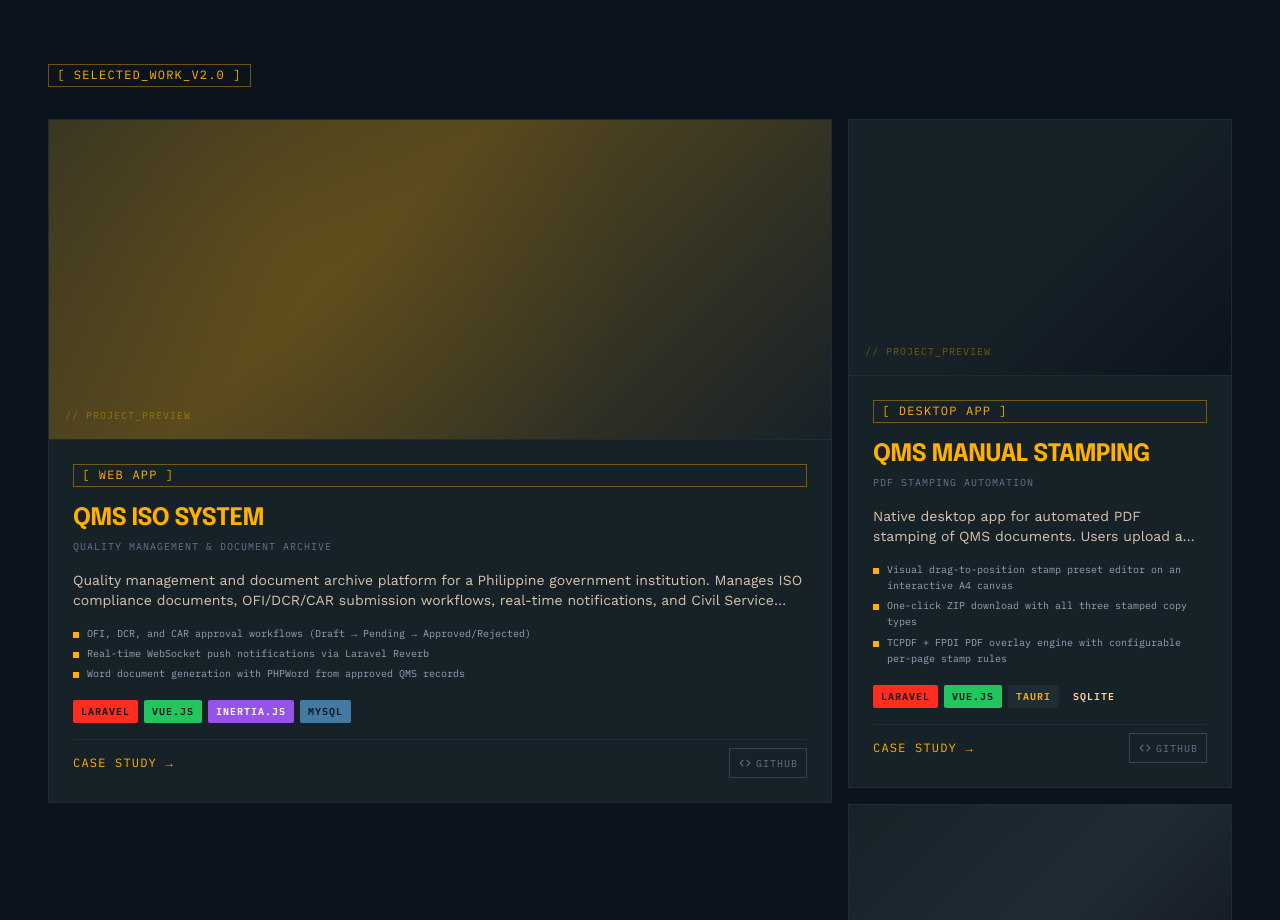
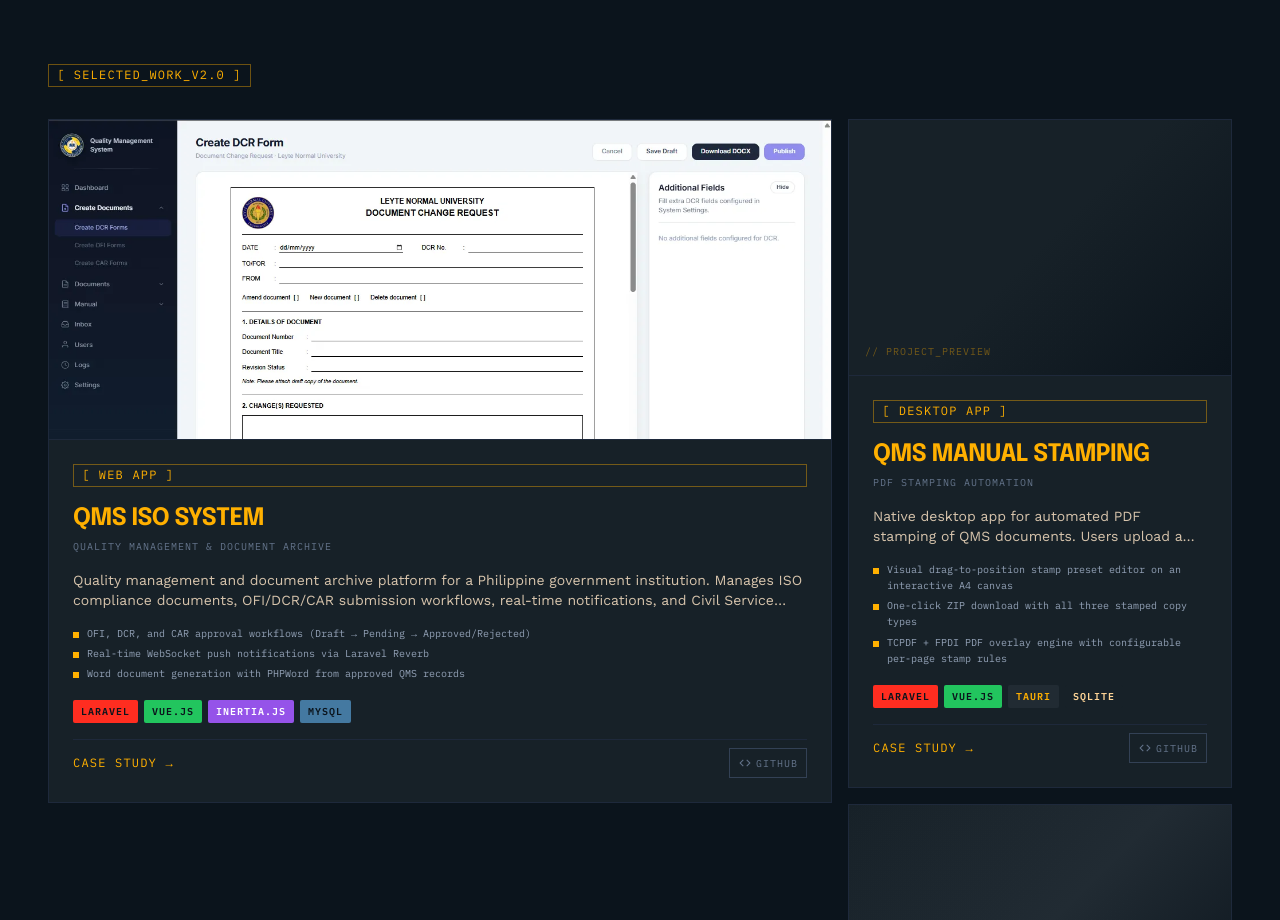
Before and after one commit to Xavier-Seth/Portfolio, a React (Vite) app: page / in a window 1280 px wide. Shown: the part 833-1753 px from the top of the page. Built offline with nearby package versions, Linux system fonts and the light colour scheme.

Commit message:
feat: use first screenshot as project card preview

```diff
--- a/src/features/projects/ProjectCard.jsx
+++ b/src/features/projects/ProjectCard.jsx
@@ -6,14 +6,28 @@
 import ScrollFadeIn from '../../components/ScrollFadeIn'
 
 export default function ProjectCard({ project, featured = false }) {
+  const preview = project.screenshots?.[0]
+
   return (
     <ScrollFadeIn>
       <div className="group bg-bg-surface border border-slate-800 hover:border-amber transition-colors duration-300 h-full flex flex-col">
         <div className={`overflow-hidden border-b border-slate-800 ${featured ? 'h-80' : 'h-64'}`}>
-          <PlaceholderBlock
-            color={project.placeholderColor}
-            className="w-full h-full group-hover:scale-110 transition-transform duration-700"
-          />
+          {preview ? (
+            <img
+              src={preview.src}
+              alt={`${project.title} interface preview`}
+              width={1365}
+              height={600}
+              loading="lazy"
+              decoding="async"
+              className="w-full h-full object-cover object-top group-hover:scale-110 transition-transform duration-700"
+            />
+          ) : (
+            <PlaceholderBlock
+              color={project.placeholderColor}
+              className="w-full h-full group-hover:scale-110 transition-transform duration-700"
+            />
+          )}
         </div>
 
         <div className="p-6 flex flex-col flex-1 gap-4">
```
